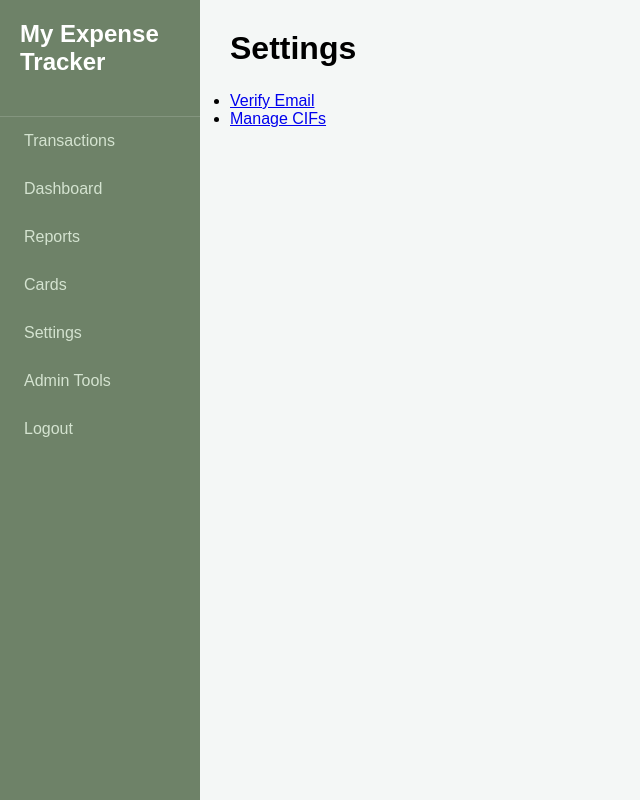
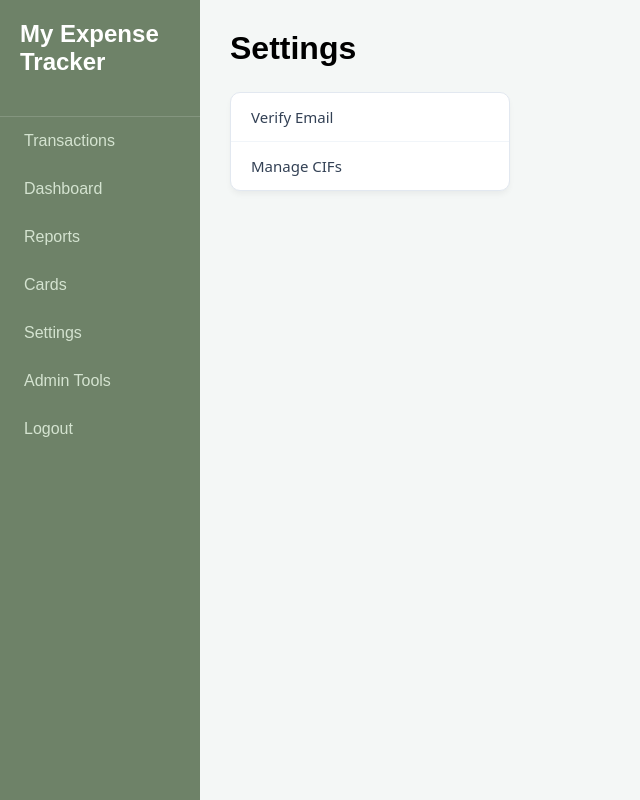
Before and after one commit to omar94khan/ExpenseTrackingSystem, a React (Vite) app in the folder expense-tracker-frontend/: page /settings in a window 1280 px wide. Shown: the whole page, without its empty margins (0-640 px from the left). Built offline with nearby package versions, Linux system fonts and the light colour scheme.

Commit message:
CSS Formatting

```diff
--- a/expense-tracker-frontend/src/index.css
+++ b/expense-tracker-frontend/src/index.css
@@ -86,6 +86,49 @@ input, select {
 
 .inlineRowButtons {
   margin-right: 10px;
+}
+
+/* Sidebar menu container */
+.menuList {
+  list-style-type: none;
+  padding: 0;
+  margin: 20px 0;
+  max-width: 280px;
+  font-family: system-ui, -apple-system, sans-serif;
+  background-color: #ffffff;
+  border: 1px solid #e2e8f0;
+  border-radius: 10px;
+  overflow: hidden;
+  box-shadow: 0 4px 6px -1px rgba(0, 0, 0, 0.05);
+}
+
+/* Row dividers */
+.menuList li {
+  border-bottom: 1px solid #f1f5f9;
+}
+
+.menuList li:last-child {
+  border-bottom: none;
+}
+
+/* React-Router Link styling */
+.menuList a {
+  display: block;
+  padding: 14px 20px;
+  color: #334155;
+  text-decoration: none;
+  font-weight: 500;
+  font-size: 15px;
+  transition: all 0.2s ease-in-out;
+}
+
+/* Hover and keyboard focus states */
+.menuList a:hover,
+.menuList a:focus {
+  background-color: #f8fafc;
+  color: #2563eb;
+  padding-left: 24px; /* Subtle slide effect */
+  outline: none;
 }
 
 /* =========================================================
--- a/expense-tracker-frontend/src/pages/AdminTools/AdminTools.jsx
+++ b/expense-tracker-frontend/src/pages/AdminTools/AdminTools.jsx
@@ -10,7 +10,7 @@ function AdminTools({token}) {
     return <div>
                 <h1>Admin Control Panel</h1>
 
-                <ul>
+                <ul className='menuList'>
                     <li> <Link to="/admintools/bankManagement">Manage Banks</Link> </li>
                     <li> <Link to="/admintools/usersManagement">Manage Users</Link> </li>
                 </ul>
--- a/expense-tracker-frontend/src/pages/Settings.jsx
+++ b/expense-tracker-frontend/src/pages/Settings.jsx
@@ -9,7 +9,7 @@ function Settings({token}) {
     return <div>
                 <h1>Settings</h1>
 
-                <ul>
+                <ul className='menuList'>
                     <li> <Link to="/settings/EmailVerification">Verify Email</Link> </li>
                     <li> <Link to="/settings/CIFManagement">Manage CIFs</Link> </li>
                 </ul>
```
